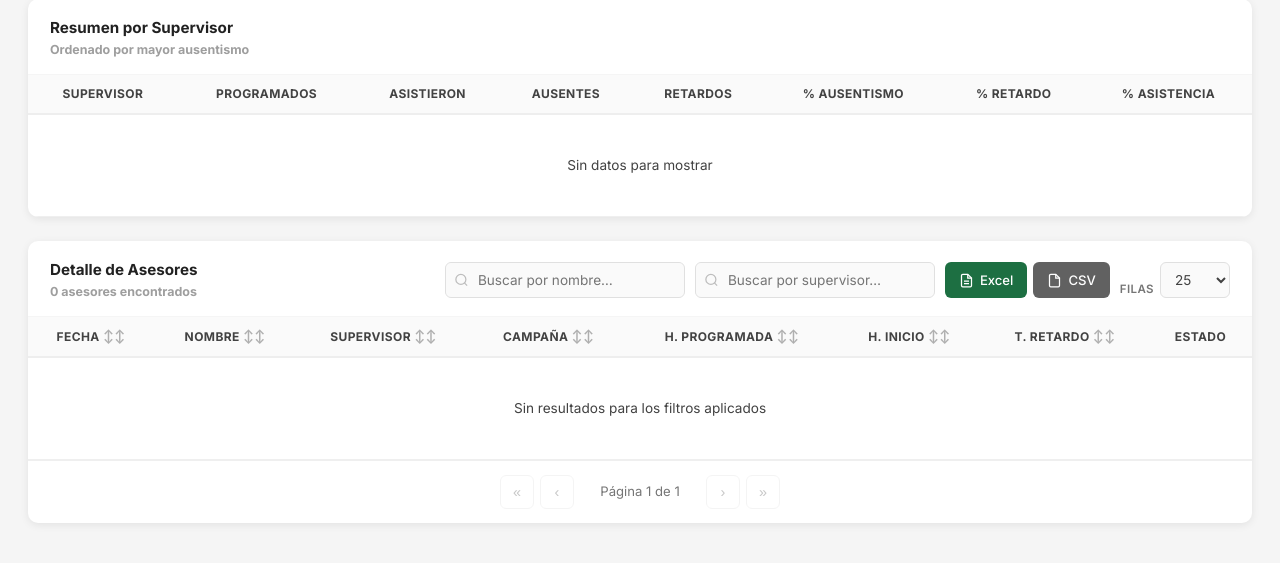
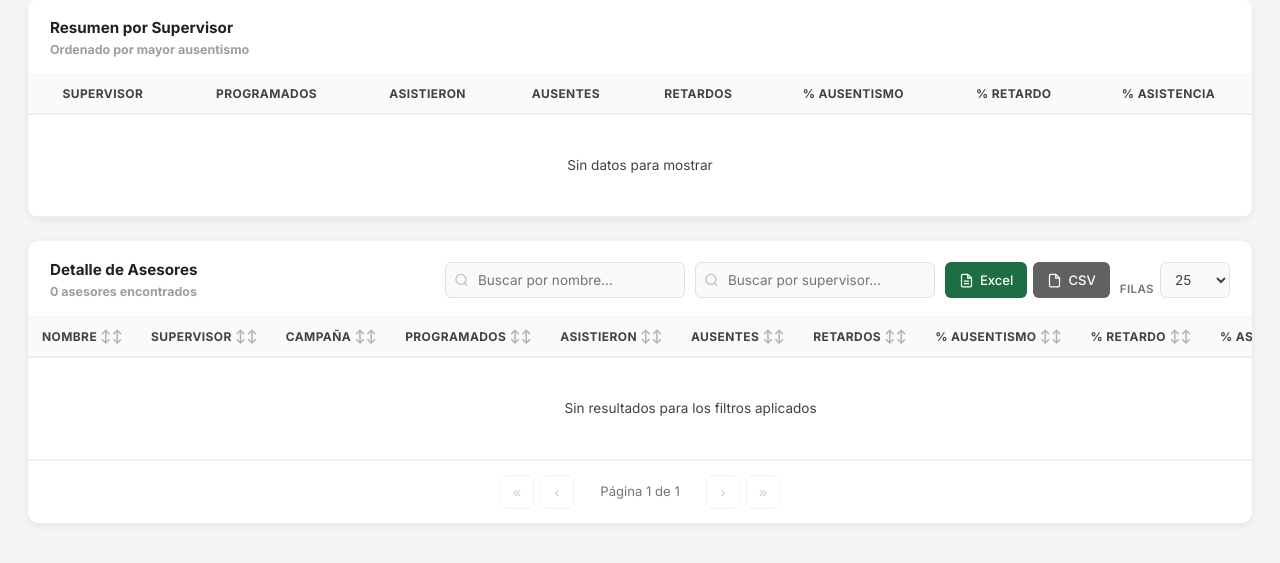
Before and after one commit to COS-Customer-Outsoursing-Success/Adherencia, a Flask app: page / in a window 1280 px wide. Shown: the part 1934-2497 px from the top of the page. Run offline with Flask 3, Linux system fonts and the light colour scheme; data that the repository does not hold is empty; some libraries are stand-ins or nearby versions.

Commit message:
Colapsa Detalle de Asesores a una fila por asesor cuando hay varios dias
Al elegir un rango de varias fechas, la tabla de Detalle de Asesores
repetia una fila por cada dia programado del mismo asesor. Se agrega
get_advisor_summary() (mismo criterio que el resumen por supervisor) y
la tabla ahora muestra Programados/Asistieron/Ausentes/Retardos/%
por asesor en vez del detalle dia a dia.

Co-Authored-By: Claude Sonnet 5 <noreply@anthropic.com>

```diff
--- a/services/attendance.py
+++ b/services/attendance.py
@@ -189,6 +189,37 @@ def get_supervisor_summary(data: list[dict] | None = None) -> list[dict]:
     return result
 
 
+def get_advisor_summary(data: list[dict] | None = None) -> list[dict]:
+    """Resumen por asesor: una fila por asesor con sus totales del rango de
+    fechas, en vez de una fila por cada día programado (mismo criterio que
+    get_supervisor_summary, pero agrupado por asesor)."""
+    if data is None:
+        data = get_raw_data()
+    acc: dict[str, dict] = {}
+    for r in data:
+        nombre = r["Nombre"] or "Sin nombre"
+        if nombre not in acc:
+            acc[nombre] = {
+                "Nombre": nombre, "Supervisor": r["Supervisor"], "Campana": r["Campana"],
+                "programados": 0, "asistieron": 0, "ausentes": 0, "retardos": 0,
+            }
+        acc[nombre]["programados"] += 1
+        if r["Asiste"]  == 1: acc[nombre]["asistieron"] += 1
+        if r["Ausente"] == 1: acc[nombre]["ausentes"]   += 1
+        if r["Retardo"] == 1: acc[nombre]["retardos"]   += 1
+
+    result = []
+    for stats in acc.values():
+        p = stats["programados"]
+        stats["pct_ausentismo"] = safe_pct(stats["ausentes"],   p)
+        stats["pct_retardo"]    = safe_pct(stats["retardos"],   p)
+        stats["pct_asistencia"] = safe_pct(stats["asistieron"], p)
+        result.append(stats)
+
+    result.sort(key=lambda x: x["pct_ausentismo"], reverse=True)
+    return result
+
+
 def get_timeline(data: list[dict] | None = None) -> dict:
     """Agrupa las llegadas en intervalos fijos de 30 minutos (rellenando con 0
     los intervalos sin llegadas, para que la línea de tiempo sea continua)."""
@@ -315,6 +346,7 @@ def get_full_dashboard(filters: dict | None = None) -> dict:
     return {
         "kpis":        get_kpis(data),
         "supervisors": get_supervisor_summary(data),
+        "advisors":    get_advisor_summary(data),
         "attendance":  data,
         "timeline":    get_timeline(data),
         "ausentismo":  get_ausentismo(data),
--- a/static/js/dashboard.js
+++ b/static/js/dashboard.js
@@ -308,7 +308,7 @@ function updateAll(data) {
   updateAusentismo(data.ausentismo);
   updateRetardos(data.retardos);
 
-  state.advisor.data = data.attendance || [];
+  state.advisor.data = data.advisors || [];
   applyAdvisorFilters();
   renderAdvisorTable();
 
@@ -774,7 +774,7 @@ function renderAdvisorTable() {
   const { filtered, page, pageSize } = state.advisor;
 
   if (!filtered.length) {
-    tbody.innerHTML = '<tr><td colspan="8" class="empty-row">Sin resultados para los filtros aplicados</td></tr>';
+    tbody.innerHTML = '<tr><td colspan="10" class="empty-row">Sin resultados para los filtros aplicados</td></tr>';
     renderPagination(0, page, pageSize);
     return;
   }
@@ -782,39 +782,21 @@ function renderAdvisorTable() {
   const start  = (page - 1) * pageSize;
   const slice  = filtered.slice(start, start + pageSize);
 
-  tbody.innerHTML = slice.map(r => {
-    const badge = getStatusBadge(r);
-    const tieneRetardo = r.Tiempo_Retardo && r.Tiempo_Retardo !== '00:00:00';
-    const retardoCell = tieneRetardo
-      ? timeBadge(hhmmssToSeconds(r.Tiempo_Retardo), r.Tiempo_Retardo, 300, 900)
-      : neutralBadge('—');
-    return `
+  tbody.innerHTML = slice.map(r => `
       <tr>
-        <td class="text-center">${neutralBadge(r.Fecha || '—')}</td>
         <td><strong>${esc(r.Nombre  || '—')}</strong></td>
         <td>${esc(r.Supervisor || '—')}</td>
         <td><span style="font-size:0.78rem;color:#757575">${esc(r.Campana || '—')}</span></td>
-        <td class="text-center">${neutralBadge(r.Hora_Programada || '—')}</td>
-        <td class="text-center">${neutralBadge(r.Hora_Inicio && r.Hora_Inicio !== '00:00:00' ? r.Hora_Inicio : '—')}</td>
-        <td class="text-center">${retardoCell}</td>
-        <td class="text-center">${badge}</td>
-      </tr>`;
-  }).join('');
+        <td class="text-center">${r.programados}</td>
+        <td class="text-center">${r.asistieron}</td>
+        <td class="text-center">${r.ausentes}</td>
+        <td class="text-center">${r.retardos}</td>
+        <td class="text-center">${pctBadge(r.pct_ausentismo, 5, 10)}</td>
+        <td class="text-center">${pctBadge(r.pct_retardo, 8, 15)}</td>
+        <td class="text-center">${pctBadge(r.pct_asistencia, 80, 60, true)}</td>
+      </tr>`).join('');
 
   renderPagination(filtered.length, page, pageSize);
-}
-
-function getStatusBadge(r) {
-  if (r.Ausente === 1) {
-    return '<span class="badge badge--red">❌ Ausente</span>';
-  }
-  if (r.Retardo === 1) {
-    return '<span class="badge badge--yellow">🟡 Retardo</span>';
-  }
-  if (r.Asiste === 1) {
-    return '<span class="badge badge--green">✅ Asistió</span>';
-  }
-  return '<span class="badge">— Pendiente</span>';
 }
 
 function renderPagination(total, page, pageSize) {
@@ -851,14 +833,16 @@ function exportExcel() {
     return;
   }
   const rows = state.advisor.filtered.map(r => ({
-    Fecha:            r.Fecha || '',
-    Nombre:           r.Nombre || '',
-    Supervisor:       r.Supervisor || '',
-    Campaña:          r.Campana || '',
-    Hora_Programada:  r.Hora_Programada || '',
-    Hora_Inicio:      r.Hora_Inicio || '',
-    Tiempo_Retardo:   r.Tiempo_Retardo || '',
-    Estado:           getEstadoTexto(r),
+    Nombre:          r.Nombre || '',
+    Supervisor:      r.Supervisor || '',
+    Campaña:         r.Campana || '',
+    Programados:     r.programados,
+    Asistieron:      r.asistieron,
+    Ausentes:        r.ausentes,
+    Retardos:        r.retardos,
+    Pct_Ausentismo:  r.pct_ausentismo,
+    Pct_Retardo:     r.pct_retardo,
+    Pct_Asistencia:  r.pct_asistencia,
   }));
 
   const ws  = XLSX.utils.json_to_sheet(rows);
@@ -873,16 +857,18 @@ function exportCSV() {
     showToast('No hay datos para exportar', 'error');
     return;
   }
-  const headers = ['Fecha','Nombre','Supervisor','Campaña','Hora Programada','Hora Inicio','Tiempo Retardo','Estado'];
+  const headers = ['Nombre','Supervisor','Campaña','Programados','Asistieron','Ausentes','Retardos','% Ausentismo','% Retardo','% Asistencia'];
   const rows = state.advisor.filtered.map(r => [
-    csvCell(r.Fecha),
     csvCell(r.Nombre),
     csvCell(r.Supervisor),
     csvCell(r.Campana),
-    csvCell(r.Hora_Programada),
-    csvCell(r.Hora_Inicio),
-    csvCell(r.Tiempo_Retardo),
-    csvCell(getEstadoTexto(r)),
+    csvCell(r.programados),
+    csvCell(r.asistieron),
+    csvCell(r.ausentes),
+    csvCell(r.retardos),
+    csvCell(r.pct_ausentismo),
+    csvCell(r.pct_retardo),
+    csvCell(r.pct_asistencia),
   ].join(','));
 
   const content = [headers.join(','), ...rows].join('\n');
@@ -893,13 +879,6 @@ function exportCSV() {
   a.click();
   URL.revokeObjectURL(url);
   showToast('Exportado a CSV correctamente', 'ok');
-}
-
-function getEstadoTexto(r) {
-  if (r.Ausente === 1) return 'Ausente';
-  if (r.Retardo === 1) return 'Retardo';
-  if (r.Asiste  === 1) return 'Asistió';
-  return 'Pendiente';
 }
 
 // ════════════════════════════════════════════════════════════════════════
@@ -995,13 +974,6 @@ function truncate(str, len) {
 
 // ── Formato condicional (badges de color + icono) ────────────────────────
 
-function hhmmssToSeconds(str) {
-  if (!str) return 0;
-  const parts = str.split(':').map(Number);
-  const [h = 0, m = 0, s = 0] = parts;
-  return (h * 3600) + (m * 60) + s;
-}
-
 function timeBadge(seconds, str, warnAt, dangerAt) {
   let level = 'ok', icon = '✅';
   if (seconds > dangerAt) { level = 'danger'; icon = '🔴'; }
--- a/templates/index.html
+++ b/templates/index.html
@@ -411,18 +411,20 @@
       <table class="data-table data-table--sortable" id="advisor-table">
         <thead>
           <tr>
-            <th data-col="Fecha" class="sortable text-center">Fecha <span class="sort-icon">↕</span></th>
             <th data-col="Nombre" class="sortable">Nombre <span class="sort-icon">↕</span></th>
             <th data-col="Supervisor" class="sortable">Supervisor <span class="sort-icon">↕</span></th>
             <th data-col="Campana" class="sortable">Campaña <span class="sort-icon">↕</span></th>
-            <th data-col="Hora_Programada" class="sortable text-center">H. Programada <span class="sort-icon">↕</span></th>
-            <th data-col="Hora_Inicio" class="sortable text-center">H. Inicio <span class="sort-icon">↕</span></th>
-            <th data-col="Tiempo_Retardo" class="sortable text-center">T. Retardo <span class="sort-icon">↕</span></th>
-            <th class="text-center">Estado</th>
+            <th data-col="programados" class="sortable text-center">Programados <span class="sort-icon">↕</span></th>
+            <th data-col="asistieron" class="sortable text-center">Asistieron <span class="sort-icon">↕</span></th>
+            <th data-col="ausentes" class="sortable text-center">Ausentes <span class="sort-icon">↕</span></th>
+            <th data-col="retardos" class="sortable text-center">Retardos <span class="sort-icon">↕</span></th>
+            <th data-col="pct_ausentismo" class="sortable text-center">% Ausentismo <span class="sort-icon">↕</span></th>
+            <th data-col="pct_retardo" class="sortable text-center">% Retardo <span class="sort-icon">↕</span></th>
+            <th data-col="pct_asistencia" class="sortable text-center">% Asistencia <span class="sort-icon">↕</span></th>
           </tr>
         </thead>
         <tbody id="advisor-tbody">
-          <tr><td colspan="8" class="empty-row">Cargando datos…</td></tr>
+          <tr><td colspan="10" class="empty-row">Cargando datos…</td></tr>
         </tbody>
       </table>
     </div>
@@ -452,7 +454,7 @@
 <!-- SheetJS para exportar a Excel -->
 <script src="https://cdn.jsdelivr.net/npm/xlsx@0.18.5/dist/xlsx.full.min.js"></script>
 <!-- Dashboard logic -->
-<script src="/static/js/dashboard.js?v=20260901b"></script>
+<script src="/static/js/dashboard.js?v=20260901c"></script>
 
 </body>
 </html>
```
